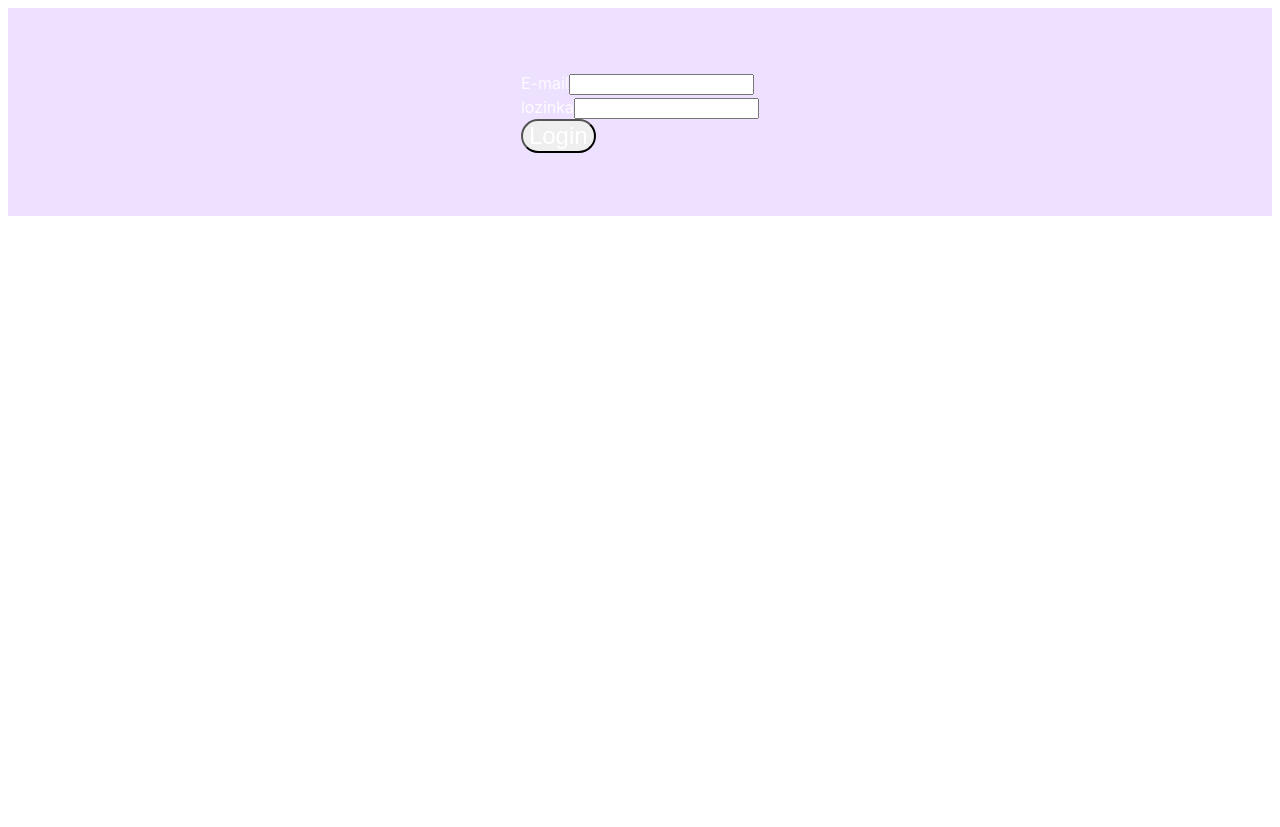
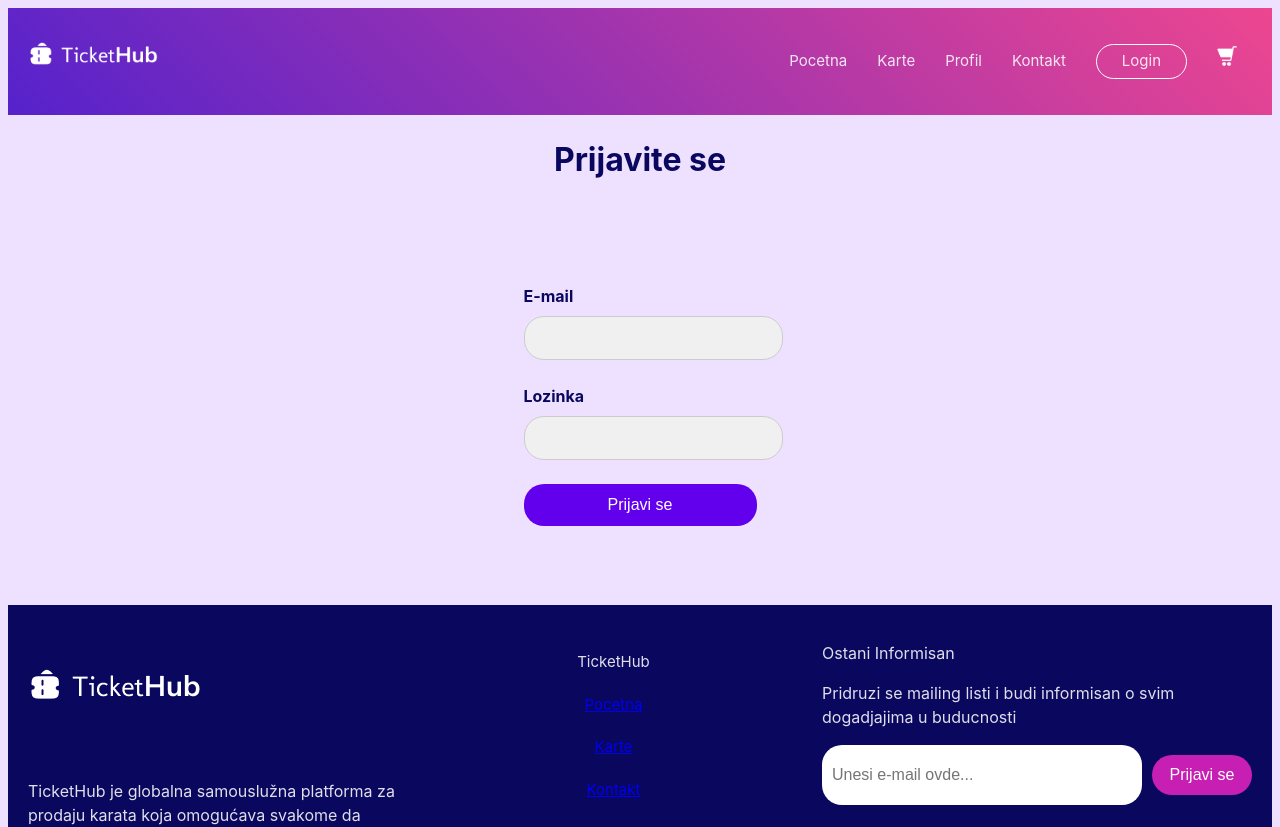
Before and after one commit to elab-development/klijentske-veb-tehnologije-2024-2022-0216-prodaja-karata, a React (Vite) app in the folder react-app/: page /login in a window 1280 px wide. Shown: the top 827 px of the page. Before the commit the page ends 800 px from the top, so only its background shows below. Built offline with nearby package versions, Linux system fonts and the light colour scheme.

Commit message:
sesti komit

```diff
--- a/react-app/src/components/Dugme.css
+++ b/react-app/src/components/Dugme.css
@@ -1,8 +1,15 @@
-.dugme {
+
+  .dugme{
+    background-color: #6200ee;
+    color: #fff;
+    border: none;
+    padding: 0.75rem 1.5rem;
+    cursor: pointer;
+    font-size: 1rem;
+    width: 100%;
     border-radius: 20px;
-    display: flex;
-    max-width: 229px;
-    flex-direction: column;
-    color: #fff;
-    font: 500 24px DM Sans, sans-serif;
   }
+
+ .dugme:hover {
+    background-color: #6435aa;
+  }
--- /dev/null
+++ b/react-app/src/components/FormaLogin.tsx
@@ -0,0 +1,34 @@
+
+import ReusableForma from "./ReusableForma";
+
+const FormaLogin: React.FC = () => {
+
+  const handleSubmit = (podaci: Record<string, string>) => {
+    console.log("Uneti podaci:", podaci);
+  };
+
+  const polja = [
+    {
+      id: "email",
+      type: "email",
+      label: "E-mail",
+    },
+    {
+      id: "password",
+      type: "password",
+      label: "Lozinka",
+    },
+  ];
+
+  return (
+    <div className="loginContainer">
+      <ReusableForma
+        fields={polja}
+        onSubmit={handleSubmit}
+        submitButtonText="Prijavi se"
+      />
+    </div>
+  );
+};
+
+export default FormaLogin;
--- a/react-app/src/components/Futer.tsx
+++ b/react-app/src/components/Futer.tsx
@@ -39,7 +39,7 @@ function Futer() {
 
             <div className="forma">
             <input type="email" placeholder="Unesi e-mail ovde..." />
-            <button type="submit" className="dugmence">Prijavi se</button>
+            <Link to = '/login'><button type="submit" className="dugmence">Prijavi se</button></Link>
 
             </div>
 
--- a/react-app/src/components/ReusableForma.tsx
+++ b/react-app/src/components/ReusableForma.tsx
@@ -1,5 +1,7 @@
 import React, { useState } from "react";
 import ReusableDugme from "./ReusableDugme";
+import "./ReusableFroma.css";
+
 interface Polje {
   id: string;
   type: string;
@@ -31,8 +33,10 @@ const Forma: React.FC<PoljePorps> = ({
   return (
     <form onSubmit={handleSubmit}>
       {fields.map((field) => (
-        <div key={field.id}>
-          <label htmlFor={field.id}>{field.label}</label>
+        <div key={field.id} className="box">
+          <label htmlFor={field.id} className="naziv">
+            {field.label}
+          </label>
           <input
             type={field.type}
             id={field.id}
@@ -41,7 +45,10 @@ const Forma: React.FC<PoljePorps> = ({
           />
         </div>
       ))}
-      <ReusableDugme text={submitButtonText} onClick={() => {}} />
+      <div>
+        {" "}
+        <ReusableDugme text={submitButtonText} onClick={() => {}} />
+      </div>
     </form>
   );
 };
--- /dev/null
+++ b/react-app/src/components/ReusableFroma.css
@@ -0,0 +1,40 @@
+.loginContainer {
+    display: flex;
+    justify-content: center;
+    align-items: center;
+    height: 400px;
+    background-color: #EEE1FF;
+  }
+
+  .form {
+    background-color: #fff;
+    padding: 2rem;
+    border-radius: 8px;
+    box-shadow: 0 2px 8px rgba(0, 0, 0, 0.1);
+    width: 350px;
+  }
+
+  .box {
+    margin-bottom: 1.5rem;
+
+  }
+
+  .naziv {
+    display: block;
+    font-weight: bold;
+    margin-bottom: 0.5rem;
+    color: #0A075F;
+  }
+
+  .box input {
+    width: 100%;
+    padding: 0.75rem;
+    border: 1px solid #ccc;
+    border-radius: 20px;
+    font-size: 1rem;
+    background-color: #f0f0f0;
+  }
+
+  .dugmeLogin{
+    justify-content: end;
+  }
--- a/react-app/src/index.css
+++ b/react-app/src/index.css
@@ -5,6 +5,7 @@
 
   color-scheme: light dark;
   color: rgba(255, 255, 255, 0.87);
+  background-color: #EEE1FF;
 
 
   font-synthesis: none;
--- a/react-app/src/pages/Login.tsx
+++ b/react-app/src/pages/Login.tsx
@@ -1,26 +1,23 @@
 import React from "react";
-import ReusableForma from "../components/ReusableForma";
 import "../pages/css/Login.css";
+import NavBar from "../components/NavBar";
+import Futer from "../components/Futer";
+import FormaLogin from "../components/FormaLogin";
 
 const LoginForm: React.FC = () => {
-  const handleSubmit = (formData: { [key: string]: string }) => {
-    // Handle form submission here
-    console.log(formData);
-  };
-
-  const loginFields = [
-    { id: "email", type: "email", label: "E-mail" },
-    { id: "sifra", type: "password", label: "lozinka" },
-  ];
-
   return (
     <div>
-      <div className="loginContainer">
-        <ReusableForma
-          fields={loginFields}
-          submitButtonText="Login"
-          onSubmit={handleSubmit}
-        />
+      <div className="navBar1">
+        <NavBar />
+      </div>
+
+      <div>
+        <h1 className="naslovLogin">Prijavite se</h1>
+        <FormaLogin />
+      </div>
+
+      <div className="futerLogin">
+        <Futer />
       </div>
     </div>
   );
--- a/react-app/src/pages/css/Login.css
+++ b/react-app/src/pages/css/Login.css
@@ -1,79 +1,23 @@
-.loginContainer {
-    background-color: rgba(238, 225, 255, 1);
-    display: flex;
-    width: 100%;
-    flex-direction: column;
-    align-items: center;
-    padding: 5% 5%;
-    box-sizing: border-box;
-  }
+.loginstranica{
+  background-color: #d9c6f2;
+}
 
-  .formWrapper {
-    display: flex;
-    width: 100%;
-    max-width: 827px;
-    flex-direction: column;
-    margin: 0 auto;
-  }
 
-  .title {
-    color: rgba(100, 53, 209, 1);
-    font-size: clamp(2rem, 5vw, 3rem);
-    text-align: center;
-  }
+.navBar1{
+  background-image: linear-gradient(225deg, #ED4690, #5522CC);
+}
 
-  .form {
-    border-radius: 20px;
-    background-color: rgba(10, 7, 95, 1);
-    display: flex;
-    margin-top: 28px;
-    flex-direction: column;
-    align-items: start;
-    font-size: clamp(1rem, 3vw, 2.25rem);
-    color: rgba(255, 255, 255, 1);
-    padding: 5%;
-    border: 2px solid rgba(85, 34, 204, 1);
-    box-sizing: border-box;
-  }
+.futerLogin{
+  background-color: #0A075F;
+}
 
-  .inputField {
-    border-radius: 20px;
-    background-color: rgba(255, 255, 255, 1);
-    display: flex;
-    margin-top: 31px;
-    width: 100%;
-    max-width: 535px;
-    height: 54px;
-    border: 1px solid rgba(100, 53, 209, 1);
-  }
+.naslovLogin{
+  color: #0A075F;
+  background-color: #EEE1FF ;
+  text-align: center;
 
-  .passwordLabel {
-    margin-top: 48px;
-  }
+}
 
-  .submitButton {
-    border-radius: 20px;
-    background-color: rgba(100, 53, 209, 1);
-    margin-top: 37px;
-    font-size: clamp(1rem, 2vw, 1.5rem);
-    padding: 0.5em 2em;
-    color: #fff;
-    border: none;
-    cursor: pointer;
-    align-self: center;
-  }
-
-  .visually-hidden {
-    position: absolute;
-    width: 1px;
-    height: 1px;
-    padding: 0;
-    margin: -1px;
-    overflow: hidden;
-    clip: rect(0, 0, 0, 0);
-    white-space: nowrap;
-    border: 0;
-  }
 
   @media (max-width: 768px) {
     .loginContainer {
```
Also changed, not shown: react-app/src/components/FormaFuter.tsx (deleted, +0 -16 lines).
